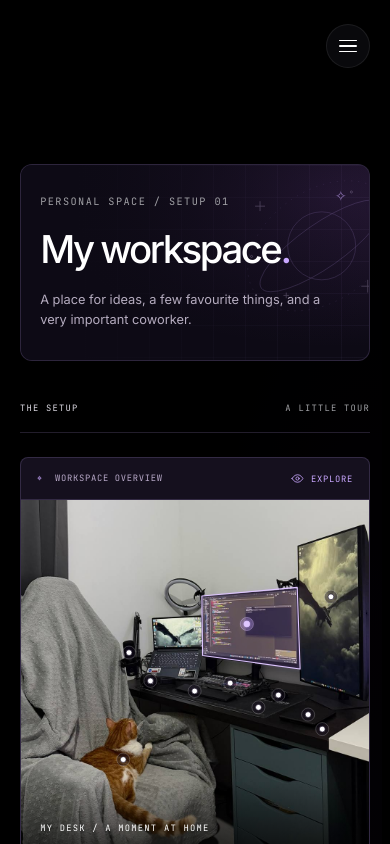
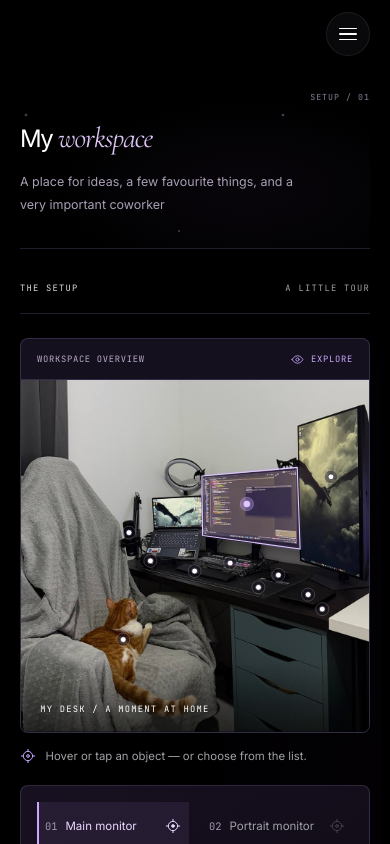
Before and after one commit to shakhabova/alinable.space, an Angular app: page /desk in a window 390 px wide. Shown: the top 844 px of the page. Built offline with nearby package versions, Linux system fonts and the light colour scheme.

Commit message:
style: improve mobile responsiveness with padding adjustments across multiple components

```diff
--- a/src/app/app.css
+++ b/src/app/app.css
@@ -221,7 +221,11 @@
 @media (max-width: 768px) {
   .portfolio-container {
     padding: 0 1.25rem;
-    gap: 3rem;
+    gap: 0;
+  }
+
+  .portfolio-container > router-outlet {
+    display: none;
   }
 
   .nav-links {
@@ -313,7 +317,7 @@
   }
 
   .navbar {
-    padding: 1.5rem 1.25rem;
+    padding: .75rem 1.25rem;
   }
 
   /* Footer mobile improvements */
--- a/src/app/components/about/about.css
+++ b/src/app/components/about/about.css
@@ -1598,6 +1598,7 @@
 
 @media (max-width: 768px) {
   .about-page {
+    padding-top: 1rem;
     gap: 4rem;
   }
 
--- a/src/app/components/contact/contact.css
+++ b/src/app/components/contact/contact.css
@@ -315,6 +315,13 @@
   }
 }
 
+@media (max-width: 768px) {
+  .contact-page {
+    align-items: flex-start;
+    padding-top: 1rem;
+  }
+}
+
 @media (max-width: 480px) {
   .contact-card {
     padding: 2.5rem 1.5rem;
--- a/src/app/components/desk/desk.css
+++ b/src/app/components/desk/desk.css
@@ -1,31 +1,32 @@
 :host { display: block; --desk-accent: #c9a7ff; --desk-border: rgba(190,163,235,.18); }
 .desk-page { position: relative; isolation: isolate; padding: 3.5rem 0 0; }
 .desk-page::before { content: ''; position: absolute; z-index: -1; inset: 0 -12px; pointer-events: none; opacity: .3; background-image: radial-gradient(circle at 18px 47px,#dcc5ff 1px,transparent 1.7px), radial-gradient(circle at 171px 163px,#ac89db .7px,transparent 1.5px), radial-gradient(ellipse at 95% 38%,#7b3bbf1a,transparent 45%); background-size: 257px 293px,349px 397px,100% 100%; }
-.cosmic-orbit { position: absolute; z-index: -1; width: 250px; height: auto; right: 1rem; top: 1.5rem; stroke: #c9a7ff; stroke-width: .8; opacity: .4; pointer-events: none; }
-.cosmic-orbit .outer-orbit { stroke-dasharray: 2 8; opacity: .55; }
-.cosmic-orbit .orbit-moon { fill: #dfc7ff; stroke: none; filter: drop-shadow(0 0 7px #c9a7ff); }
-.cosmic-orbit .orbit-star { stroke: #ead9ff; stroke-width: 1.2; }
+.cosmic-orbit { grid-column: 2; grid-row: 2; justify-self: end; align-self: center; display: block; width: 124px; height: auto; stroke: #c9a7ff; stroke-width: .65; opacity: .55; pointer-events: none; }
+.cosmic-orbit .orbit-moon { fill: #dfc7ff; stroke: none; }
+.cosmic-orbit .orbit-star { stroke: #ead9ff; stroke-width: .8; }
 .ui-icon { display: inline-block; flex: 0 0 auto; width: 16px; height: 16px; fill: none; stroke: currentColor; stroke-width: 1.5; stroke-linecap: round; stroke-linejoin: round; vertical-align: middle; }
 .photo-mode { display: inline-flex; align-items: center; gap: .45rem; }
 .photo-mode .ui-icon { width: 13px; height: 13px; }
 .photo-hint > .ui-icon { color: var(--desk-accent); margin-top: .1rem; }
 .equipment-button.is-active .selection-core { fill: currentColor; }
 .collection-link .ui-icon { margin-right: .6rem; }
-.page-heading { position: relative; isolation: isolate; text-align: left; margin: 0 auto 3rem; padding: 2.8rem 2.5rem; border: 1px solid var(--desk-border); border-radius: 12px; overflow: hidden; background: #0d0a15; }
-.page-heading::before { content: ''; position: absolute; inset: 0; z-index: -1; background: linear-gradient(90deg,#0d0a15 15%,transparent), linear-gradient(rgba(201,167,255,.045) 1px,transparent 1px), linear-gradient(90deg,rgba(201,167,255,.045) 1px,transparent 1px), radial-gradient(ellipse at 90% 15%,#653b8544,transparent 65%); background-size: auto,32px 32px,32px 32px,auto; }
-.page-heading::after { content: '✧'; position: absolute; top: 1rem; right: 1.4rem; color: #c9a7ff99; font: 1.2rem var(--font-mono); }
+.page-heading { position: relative; isolation: isolate; display: grid; grid-template-columns: minmax(0,1fr) auto; column-gap: 2rem; align-items: end; text-align: left; margin: 0 auto 3rem; padding: .8rem 0 2rem; border-bottom: 1px solid var(--desk-border); }
+.page-heading::before { content: ''; position: absolute; inset: 0; z-index: -1; pointer-events: none; background: radial-gradient(ellipse at 65% 65%,#9e67cd0d,transparent 65%); }
+.heading-topline { grid-column: 1 / -1; display: flex; justify-content: flex-end; margin-bottom: 1.5rem; }
+.heading-index { color: #887d96; font: .6rem var(--font-mono); letter-spacing: .12em; white-space: nowrap; }
+.heading-note { grid-column: 1 / -1; justify-self: start; width: 100%; max-width: 600px; margin-top: 1.25rem; text-align: left; }
 .title-dot { color: var(--desk-accent); }
 .eyebrow, .setup-topline, .photo-caption, .placeholder-label { font-family: var(--font-mono); font-size: .64rem; letter-spacing: .14em; text-transform: uppercase; }
 .eyebrow { color: var(--text-secondary); }
-h1 { font-family: var(--font-main); font-size: clamp(2.4rem,5.5vw,4.5rem); font-weight: 500; letter-spacing: -.065em; line-height: 1.08; margin: 1.2rem 0; }
+h1 { grid-column: 1; grid-row: 2; font-family: var(--font-main); font-size: clamp(1.9rem,3.6vw,3rem); font-weight: 400; letter-spacing: -.06em; line-height: 1.12; margin: 0; white-space: nowrap; }
+h1 em { font-family: var(--font-serif); font-size: 1.2em; font-weight: 400; letter-spacing: -.035em; color: #dcc5f6; }
 h2 em { font-style: normal; font-weight: 400; color: var(--desk-accent); }
-.intro { font-size: .88rem; color: #b5acbf; max-width: 490px; margin: 0; }
+.intro { font-size: .82rem; line-height: 1.85; color: #a99fb5; margin: 0; text-wrap: pretty; }
 .setup-topline { display: flex; justify-content: space-between; align-items: center; padding-bottom: 1.1rem; border-bottom: 1px solid var(--desk-border); margin-bottom: 1.5rem; color: var(--text-secondary); }
 .setup-topline h2 { font: inherit; color: #dedbe4; margin: 0; }
 .setup-grid { display: grid; grid-template-columns: minmax(0,1.65fr) minmax(240px,1fr); gap: 3.5rem; }
 .photo-frame { position: relative; overflow: hidden; border-radius: 8px; border: 1px solid var(--desk-border); background: #15101e; }
 .photo-toolbar { display: flex; justify-content: space-between; gap: .75rem; padding: .85rem 1rem; color: #b9aac9; font: .55rem var(--font-mono); letter-spacing: .08em; border-bottom: 1px solid var(--desk-border); }
-.photo-toolbar > span:first-child > span { color: var(--desk-accent); margin-right: .4rem; }
 .photo-mode { color: var(--desk-accent); }
 .desk-photo { display: block; width: 100%; height: auto; }
 .photo-target { cursor: pointer; outline: none; }
@@ -40,7 +41,7 @@ h2 em { font-style: normal; font-weight: 400; color: var(--desk-accent); }
 .photo-caption { position: absolute; bottom: 0; left: 0; right: 0; padding: 2.5rem 1.2rem 1rem; color: white; pointer-events: none; background: linear-gradient(transparent,rgba(0,0,0,.65)); font-size: .55rem; }
 .photo-hint { display: flex; gap: .6rem; color: var(--text-secondary); font-size: .71rem; margin-top: .85rem; }
 .photo-hint > span { color: var(--desk-accent); }
-.equipment { padding: 1.5rem; align-self: center; border: 1px solid var(--desk-border); border-radius: 8px; background: linear-gradient(150deg,#171020,#0d0a12); }
+.equipment { padding: 1.5rem; align-self: start; border: 1px solid var(--desk-border); border-radius: 8px; background: linear-gradient(150deg,#171020,#0d0a12); }
 .list-intro { font: 500 1.7rem/1.2 var(--font-main); letter-spacing: -.05em; margin-top: 1rem; margin-bottom: 1.5rem; }
 .equipment-button { display: flex; align-items: center; gap: 1rem; width: 100%; text-align: left; padding: 1.1rem .6rem; border: 0; border-bottom: 1px solid var(--desk-border); background: transparent; color: var(--text-secondary); font: 400 .8rem var(--font-main); cursor: pointer; transition: background .2s, color .2s; }
 .equipment-button:first-child { border-top: 1px solid var(--desk-border); }
@@ -81,8 +82,14 @@ h3 { font: 500 1.5rem/1.3 var(--font-main); letter-spacing: -.04em; margin: .6re
 button:focus-visible, a:focus-visible { outline: 2px solid var(--desk-accent); outline-offset: 4px; }
 @media (max-width: 1000px) { .setup-grid { gap: 2rem; } .list-intro { font-size: 1.5rem; } .equipment { padding: 1.1rem; } .equipment-button { padding: .9rem .5rem; } .keyboard-story { padding: 1.7rem; } }
 @media (max-width: 768px) {
-  .cosmic-orbit { width: 170px; top: .6rem; right: -2rem; opacity: .25; }
-  .desk-page { padding-top: 1.5rem; } .page-heading { margin-bottom: 2.5rem; padding: 1.8rem 1.2rem; } .intro { font-size: .8rem; }
+  .desk-page { padding-top: 1rem; }
+  .page-heading { grid-template-columns: minmax(0,1fr); margin-bottom: 2rem; padding: .5rem 0 2rem; }
+  h1 { font-size: clamp(1.5rem,6vw,2.5rem); }
+  .heading-topline { margin-bottom: 1.25rem; }
+  .heading-index { font-size: .52rem; }
+  .heading-note { margin-top: 1rem; }
+  .cosmic-orbit { display: none; }
+  .intro { max-width: 36ch; font-size: .78rem; }
   .setup-grid { grid-template-columns: 1fr; gap: 1.3rem; } .equipment { padding: 1rem; } .equipment > .eyebrow, .list-intro { display: none; }
   .equipment-list { display: grid; grid-template-columns: 1fr 1fr; gap: 0 .75rem; } .equipment-button { font-size: .72rem; gap: .5rem; min-height: 48px; } .equipment-button:first-child { border-top: 0; }
   .item-detail { grid-template-columns: 1fr; gap: .4rem; min-height: 270px; margin-top: 1.2rem; padding: 1.2rem; } .item-detail h3 { margin-bottom: .3rem; }
--- a/src/app/components/desk/desk.html
+++ b/src/app/components/desk/desk.html
@@ -1,16 +1,18 @@
 <section class="desk-page">
   <header class="page-heading">
-    <svg class="cosmic-orbit" viewBox="0 0 240 200" fill="none" aria-hidden="true" focusable="false">
-      <circle cx="128" cy="100" r="48" />
-      <ellipse cx="128" cy="100" rx="104" ry="31" transform="rotate(-35 128 100)" />
-      <ellipse class="outer-orbit" cx="128" cy="100" rx="115" ry="78" transform="rotate(-35 128 100)" />
-      <circle class="orbit-moon" cx="207" cy="47" r="5" />
-      <path class="orbit-star" d="M41 37v14m-7-7h14M193 148v18m-9-9h18M78 166v8m-4-4h8" />
-      <circle class="orbit-star" cx="170" cy="24" r="1.5" /><circle class="orbit-star" cx="29" cy="115" r="1.5" />
+    <div class="heading-topline">
+      <span class="heading-index">{{ lang.t('SETUP', 'СЕТАП') }} / 01</span>
+    </div>
+    <h1>{{ lang.t('My', 'Мой рабочий') }} <em>{{ lang.t('workspace', 'стол') }}</em><span class="title-dot"></span></h1>
+    <svg class="cosmic-orbit" viewBox="0 0 200 150" fill="none" aria-hidden="true" focusable="false">
+        <circle cx="100" cy="75" r="40" />
+        <ellipse cx="100" cy="75" rx="86" ry="24" transform="rotate(-28 100 75)" />
+        <circle class="orbit-moon" cx="168" cy="40" r="4" />
+        <path class="orbit-star" d="M30 27v10m-5-5h10M160 114v10m-5-5h10" />
     </svg>
-    <p class="eyebrow">{{ lang.t('PERSONAL SPACE / SETUP 01', 'ЛИЧНОЕ ПРОСТРАНСТВО / СЕТАП 01') }}</p>
-    <h1>{{ lang.t('My workspace', 'Мой рабочий стол') }}<span class="title-dot">.</span></h1>
-    <p class="intro">{{ lang.t('A place for ideas, a few favourite things, and a very important coworker.', 'Место для идей, любимых вещей и одного очень важного коллеги.') }}</p>
+    <div class="heading-note">
+      <p class="intro">{{ lang.t('A place for ideas, a few favourite things, and a very important coworker', 'Место для идей, любимых вещей и одного очень важного коллеги') }}</p>
+    </div>
   </header>
 
   <section class="setup" aria-labelledby="setup-title">
@@ -18,7 +20,7 @@
     <div class="setup-grid">
       <div class="photo-column">
         <div class="photo-frame">
-          <div class="photo-toolbar"><span><span aria-hidden="true">⌖</span> {{ lang.t('WORKSPACE OVERVIEW', 'ОБЗОР РАБОЧЕГО МЕСТА') }}</span><span class="photo-mode"><svg class="ui-icon" viewBox="0 0 24 24" aria-hidden="true" focusable="false"><path d="M2 12s3.5-7 10-7 10 7 10 7-3.5 7-10 7S2 12 2 12Z"/><circle cx="12" cy="12" r="3"/></svg>{{ lang.t('EXPLORE', 'ИССЛЕДОВАТЬ') }}</span></div>
+          <div class="photo-toolbar"><span>{{ lang.t('WORKSPACE OVERVIEW', 'ОБЗОР РАБОЧЕГО МЕСТА') }}</span><span class="photo-mode"><svg class="ui-icon" viewBox="0 0 24 24" aria-hidden="true" focusable="false"><path d="M2 12s3.5-7 10-7 10 7 10 7-3.5 7-10 7S2 12 2 12Z"/><circle cx="12" cy="12" r="3"/></svg>{{ lang.t('EXPLORE', 'ИССЛЕДОВАТЬ') }}</span></div>
           <svg class="desk-photo" viewBox="0 310 960 970" [attr.aria-label]="lang.t('Interactive photo of my desk. Select an object to explore.', 'Интерактивное фото моего стола. Выберите предмет, чтобы узнать о нём.')">
             <image href="/desk.png" width="960" height="1280" />
             @for (item of photoItems; track item.id) {
--- a/src/app/components/galaxy/galaxy.css
+++ b/src/app/components/galaxy/galaxy.css
@@ -1064,6 +1064,12 @@
   }
 }
 
+@media (max-width: 768px) {
+  .galaxy-page {
+    padding-top: 1rem;
+  }
+}
+
 @media (max-width: 620px) {
   .constellation {
     max-width: 360px;
--- a/src/app/components/portfolio/portfolio.css
+++ b/src/app/components/portfolio/portfolio.css
@@ -679,6 +679,12 @@
   }
 }
 
+@media (max-width: 768px) {
+  .portfolio-page {
+    padding-top: 1rem;
+  }
+}
+
 @media (max-width: 480px) {
   .portfolio-page {
     --frame-body-height: 208px;
```
